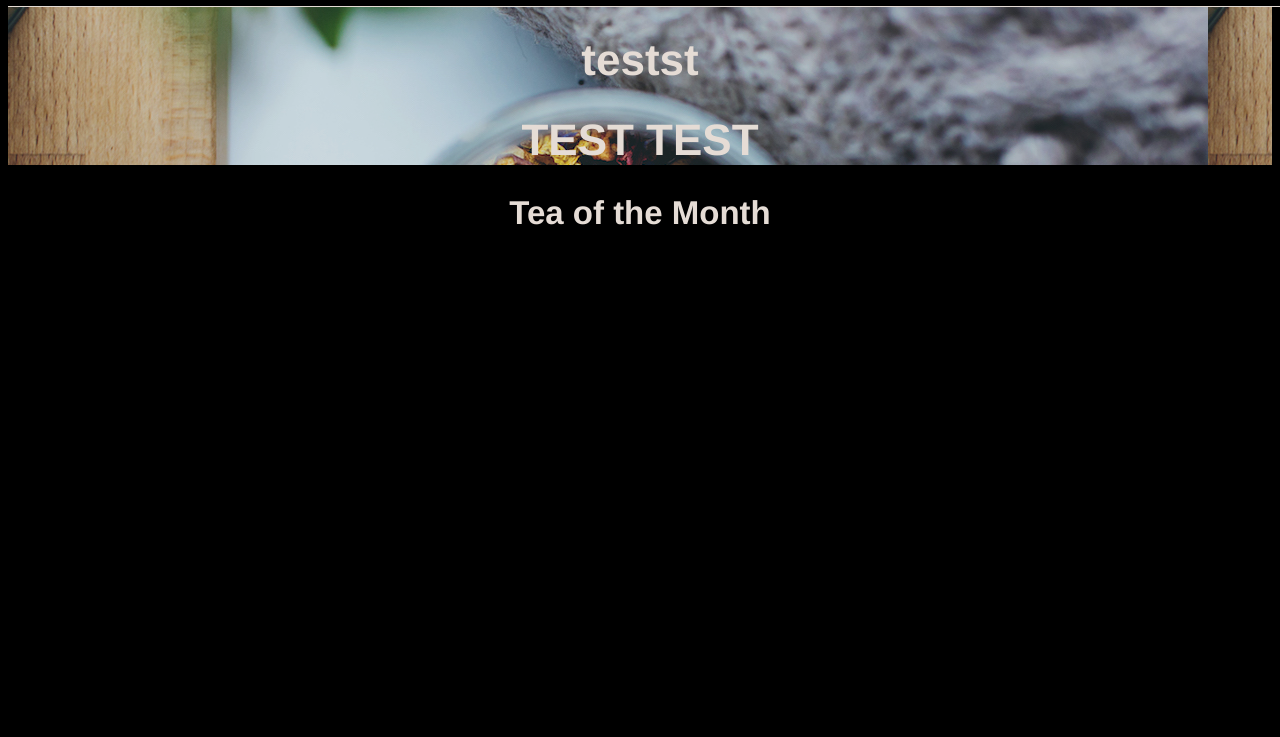
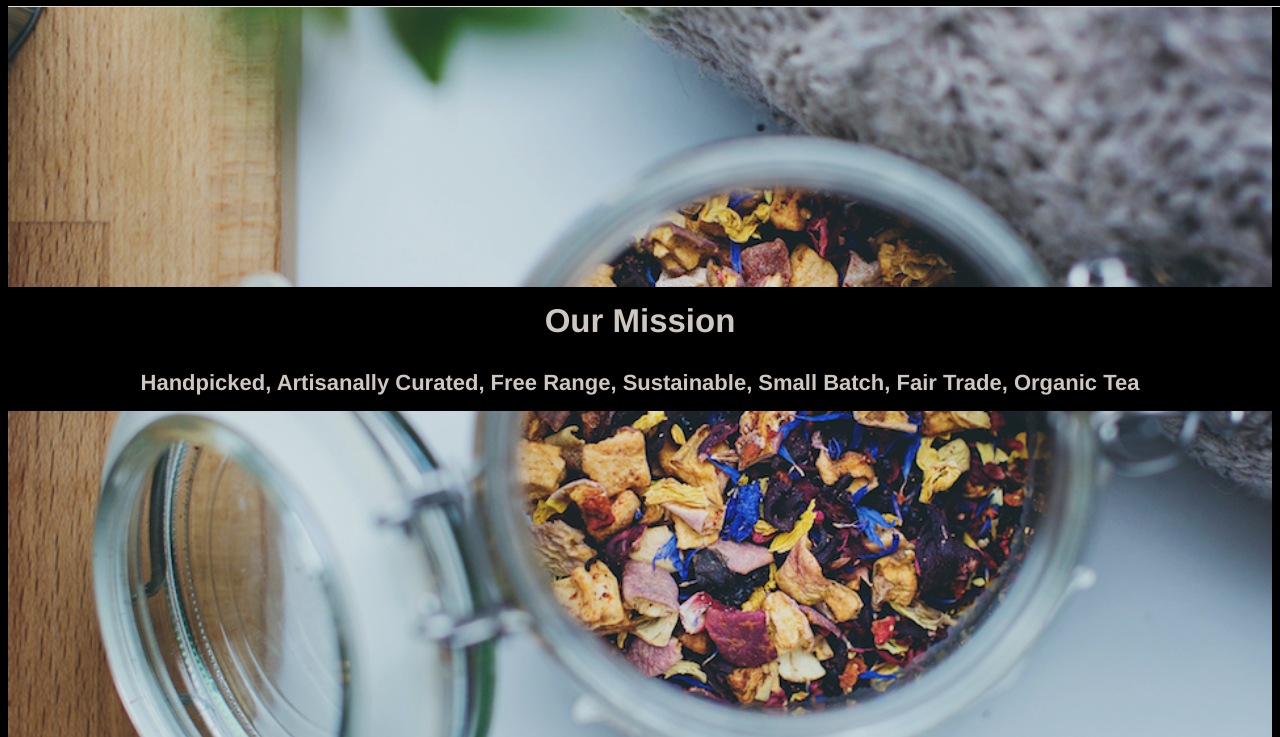
Before and after one commit to TrapperCopter/TeaCozy, a plain HTML site: page index.html in a window 1280 px wide. Shown: the part 63-800 px from the top of the page. Drawn offline with Linux system fonts and the light colour scheme.

Commit message:
banner image finished (our mission)

```diff
--- a/index.html
+++ b/index.html
@@ -24,8 +24,10 @@
 </header>
 
     <div class="ourmission">
-      <h1> testst</h1>
-      <h1> TEST TEST </h1>
+      <div class="image-textcontainer">
+        <h2>Our Mission</h2>
+        <h4>Handpicked, Artisanally Curated, Free Range, Sustainable, Small Batch, Fair Trade, Organic Tea</h4>
+      </div>
     </div>
 
     <div class="teaofthemonth">
--- a/resources/style.css
+++ b/resources/style.css
@@ -43,8 +43,42 @@ body {
 
 /*========== OUR MISSION IMAGE ===========*/
 .ourmission {
-  padding-top: 69px;
+padding-top: 69px;
 background-image: url("img/img-mission-background.jpg");
+background-size: cover;
+background-repeat: no-repeat;
+height: 700px;
+width: auto;
+display: flex;
+align-items: center;
+flex-direction: column;
+padding-top: 350px;
+
+}
+.image-textcontainer {
+  display: flex;
+  align-items: center;
+  flex-direction: column;
+  background-color: black;
+  width: 100%
+
+}
+
+.ourmission h2 {
+  font-family: helvetica;
+  color: seashell;
+  opacity: 0.9;
+  text-align: center;
+  margin: 15px;
+}
+
+.ourmission h4 {
+  background-color: black;
+  font-family: helvetica;
+  color: seashell;
+  opacity: 0.9;
+  text-align: center;
+  margin: 15px;
 }
 
 /*========== Tea Of The Month ===========*/
```
